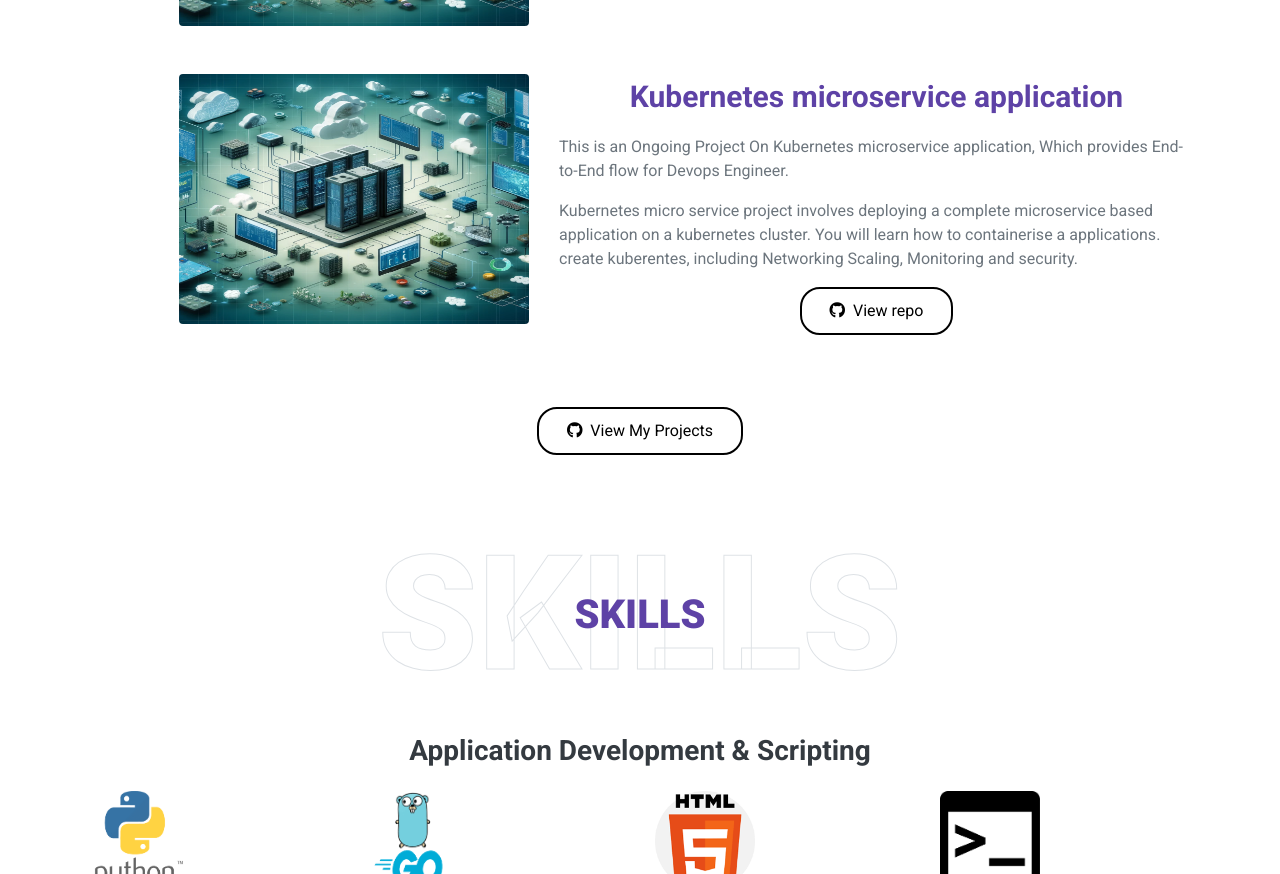
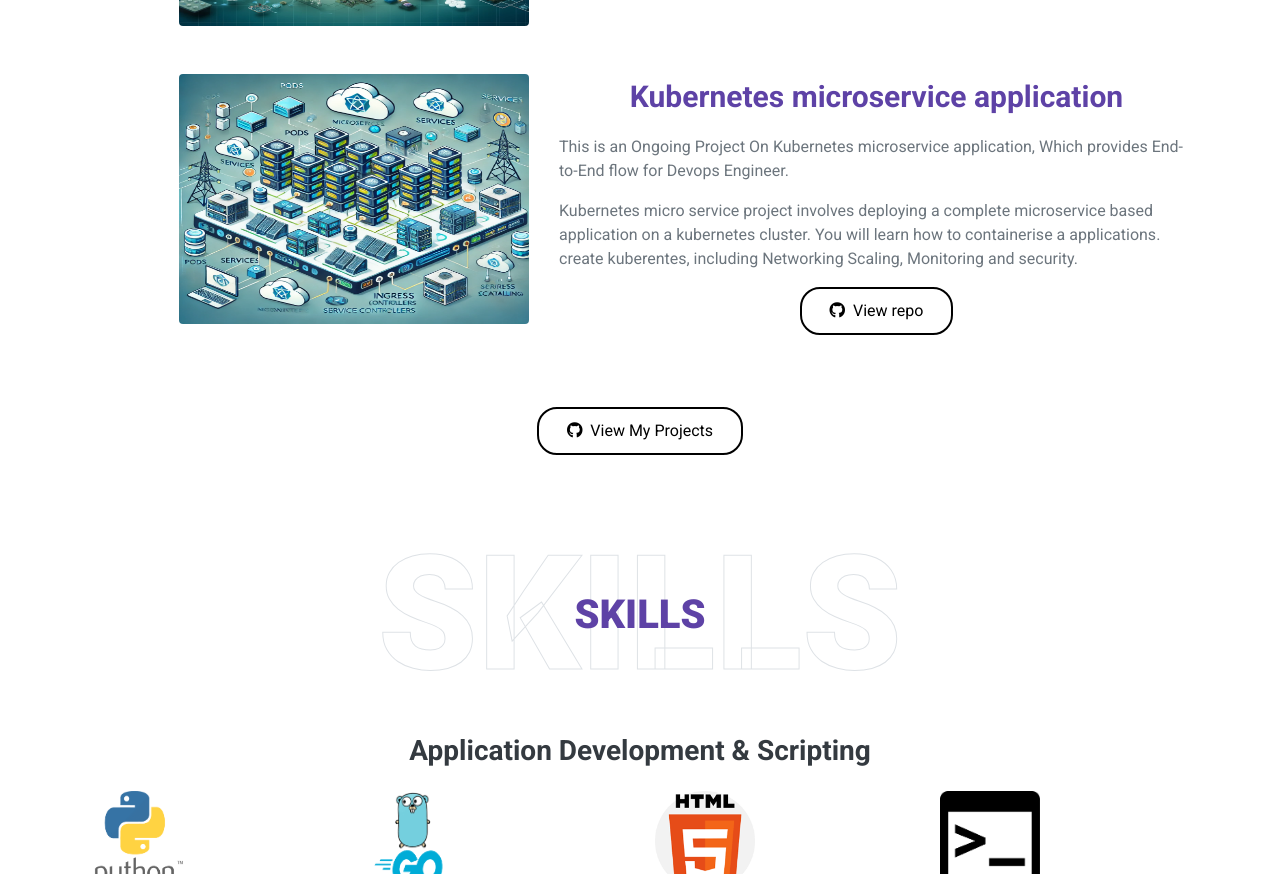
Before and after one commit to kavyagoudam/kavyagoudam.github.io, a plain HTML site: page index.html in a window 1280 px wide. Shown: the part 4624-5498 px from the top of the page. Drawn offline with nearby package versions, Linux system fonts and the light colour scheme.

Commit message:
Updated kubernetes microservice  project

```diff
--- a/index.html
+++ b/index.html
@@ -477,7 +477,7 @@
                 <div class="col-lg-1 col-md-6 mb-4 portfolio-item first">
                 </div>
                 <div class="col-lg-4 col-md-6 mb-4 portfolio-item first">
-                    <a href="https://github.com/kgm021/kubernetes" target="_blank"><img class="img-fluid rounded w-100" style="height: 250px" src="img/projects/SystemDesignForDevops.webp" alt=""></a>
+                    <a href="https://github.com/kgm021/K8s-Microservice-project.git" target="_blank"><img class="img-fluid rounded w-100" style="height: 250px" src="img/projects/kubernetesMicroService.webp" alt=""></a>
                     </div>
                 </div>
                 <div class="col-lg-7 col-md-6 mb-4 portfolio-item first">
```
